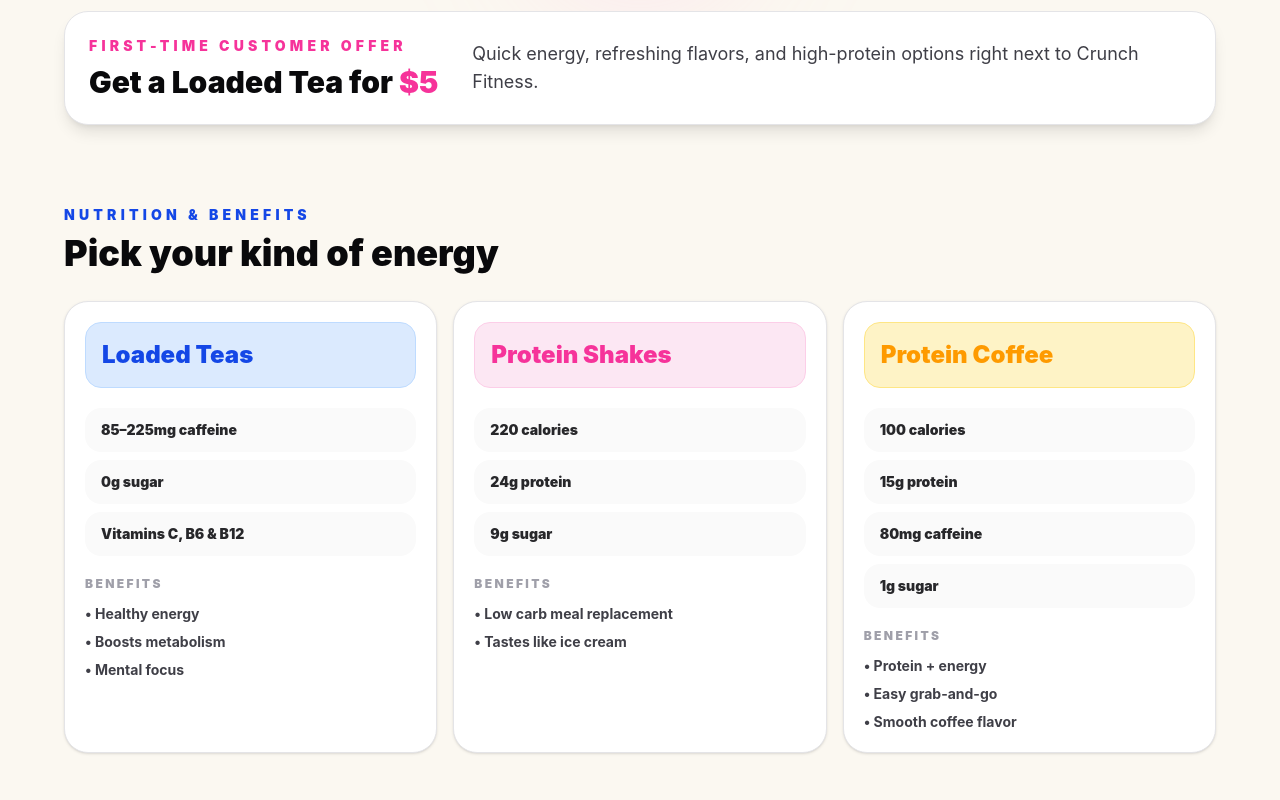
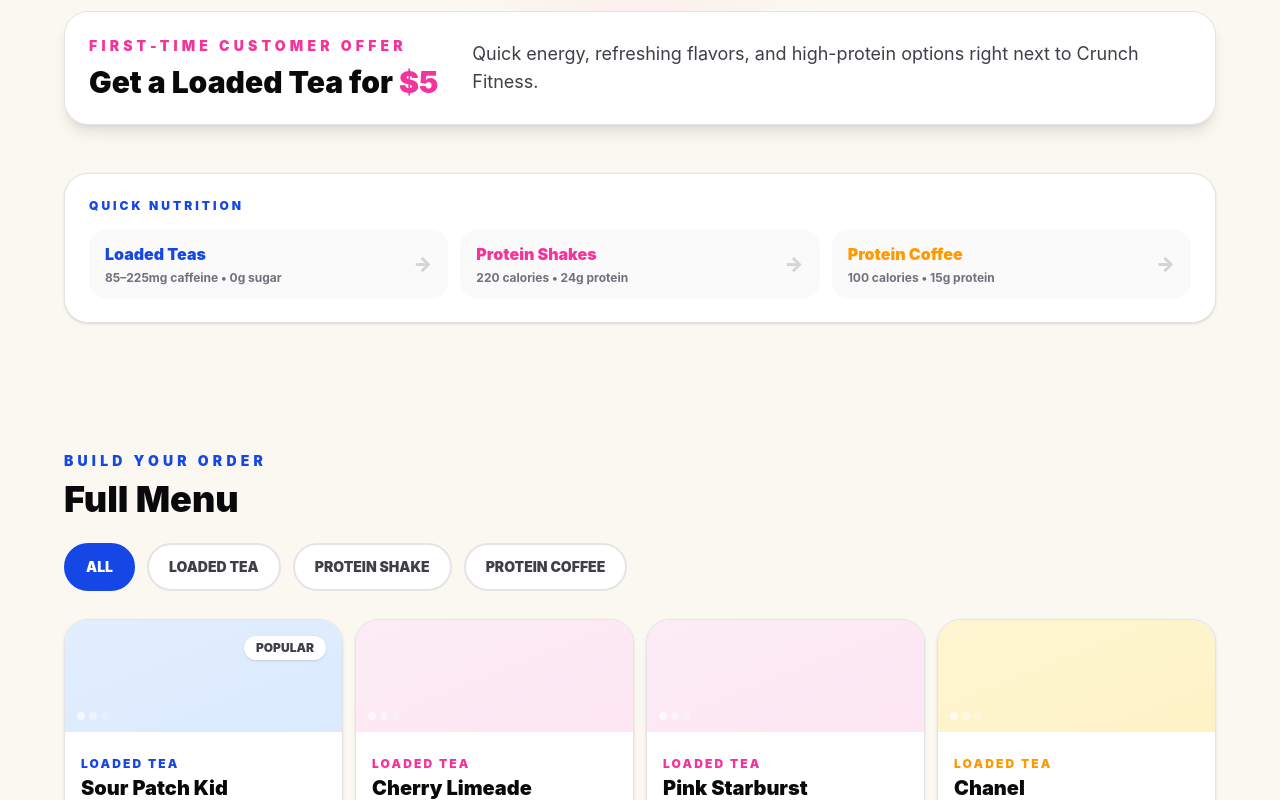
Before and after one commit to ramthwstudio/ba-energy-vault-demo, a React (Vite) app: page / in a window 1280 px wide. Shown: the part 920-1720 px from the top of the page. Built offline with nearby package versions, Linux system fonts and the light colour scheme.

Commit message:
adjusting nutri info for each type of drink

```diff
--- a/src/App.jsx
+++ b/src/App.jsx
@@ -125,6 +125,7 @@ export default function App() {
   const [notes, setNotes] = useState("")
   const [orderSubmitted, setOrderSubmitted] = useState(false)
   const [showAllMenu, setShowAllMenu] = useState(false)
+  const [activeBenefit, setActiveBenefit] = useState(null)
 
   const categoryItems =
     activeCategory === "All"
@@ -274,57 +275,37 @@ const canSubmit =
         </div>
       </section>
 
-      <section className="px-4 py-14 md:px-6 md:py-20">
-        <div className="mx-auto max-w-6xl">
-          <p className="text-xs font-black uppercase tracking-[0.25em] text-blue-700 md:text-sm md:tracking-[0.3em]">
-            Nutrition & Benefits
+      <section className="px-4 py-8 md:px-6 md:py-12">
+        <div className="mx-auto max-w-6xl rounded-3xl border border-zinc-200 bg-white p-4 shadow-sm md:p-6">
+          <p className="text-xs font-black uppercase tracking-[0.25em] text-blue-700">
+            Quick Nutrition
           </p>
 
-          <h2 className="mt-2 text-3xl font-black md:text-4xl">
-            Pick your kind of energy
-          </h2>
-
-          <div className="mt-7 grid gap-4 md:grid-cols-3">
+          <div className="mt-4 grid gap-3 md:grid-cols-3">
             {drinkBenefits.map((drink) => {
               const color =
                 drink.accent === "pink"
-                  ? "text-pink-500 bg-pink-100 border-pink-200"
+                  ? "text-pink-500"
                   : drink.accent === "yellow"
-                  ? "text-amber-500 bg-amber-100 border-amber-200"
-                  : "text-blue-700 bg-blue-100 border-blue-200"
+                  ? "text-amber-500"
+                  : "text-blue-700"
 
               return (
-                <div
+                <button
                   key={drink.title}
-                  className="rounded-3xl border border-zinc-200 bg-white p-5 shadow-sm"
+                  type="button"
+                  onClick={() => setActiveBenefit(drink)}
+                  className="flex cursor-pointer items-center justify-between gap-4 rounded-2xl bg-zinc-50 px-4 py-3 text-left transition hover:bg-zinc-100 active:scale-[0.98]"
                 >
-                  <div className={`rounded-2xl border p-4 ${color}`}>
-                    <h3 className="text-2xl font-black">{drink.title}</h3>
+                  <div>
+                    <p className={`font-black ${color}`}>{drink.title}</p>
+                    <p className="mt-1 text-xs font-bold text-zinc-500">
+                      {drink.stats.slice(0, 2).join(" • ")}
+                    </p>
                   </div>
 
-                  <div className="mt-5 grid gap-2">
-                    {drink.stats.map((stat) => (
-                      <div
-                        key={stat}
-                        className="rounded-2xl bg-zinc-50 px-4 py-3 text-sm font-black text-zinc-800"
-                      >
-                        {stat}
-                      </div>
-                    ))}
-                  </div>
-
-                  <div className="mt-5">
-                    <p className="text-xs font-black uppercase tracking-[0.2em] text-zinc-400">
-                      Benefits
-                    </p>
-
-                    <ul className="mt-3 grid gap-2 text-sm font-bold text-zinc-700">
-                      {drink.benefits.map((benefit) => (
-                        <li key={benefit}>• {benefit}</li>
-                      ))}
-                    </ul>
-                  </div>
-                </div>
+                  <span className="text-xl font-black text-zinc-300">→</span>
+                </button>
               )
             })}
           </div>
@@ -599,6 +580,53 @@ const canSubmit =
         </div>
       </section>
 
+      {activeBenefit && (
+        <div className="fixed inset-0 z-[60] flex items-end bg-black/40 p-4 backdrop-blur-sm md:items-center md:justify-center">
+          <div className="w-full rounded-3xl bg-white p-6 shadow-2xl md:max-w-lg">
+            <div className="flex items-start justify-between gap-4">
+              <div>
+                <p className="text-xs font-black uppercase tracking-[0.25em] text-blue-700">
+                  Nutrition Details
+                </p>
+
+                <h3 className="mt-2 text-3xl font-black">{activeBenefit.title}</h3>
+              </div>
+
+              <button
+                type="button"
+                onClick={() => setActiveBenefit(null)}
+                className="cursor-pointer rounded-full bg-zinc-100 px-4 py-2 font-black transition hover:bg-zinc-200"
+              >
+                ×
+              </button>
+            </div>
+
+            <div className="mt-6 grid gap-2">
+              {activeBenefit.stats.map((stat) => (
+                <div
+                  key={stat}
+                  className="rounded-2xl bg-zinc-50 px-4 py-3 text-sm font-black text-zinc-800"
+                >
+                  {stat}
+                </div>
+              ))}
+            </div>
+
+            <div className="mt-6">
+              <p className="text-xs font-black uppercase tracking-[0.2em] text-zinc-400">
+                Benefits
+              </p>
+
+              <ul className="mt-3 grid gap-2 text-sm font-bold text-zinc-700">
+                {activeBenefit.benefits.map((benefit) => (
+                  <li key={benefit}>• {benefit}</li>
+                ))}
+              </ul>
+            </div>
+          </div>
+        </div>
+      )}
+
       <a
         href="#order"
         className="fixed bottom-4 left-4 right-4 z-50 overflow-hidden rounded-2xl border border-white/10 bg-blue-700/95 text-white shadow-2xl shadow-blue-900/30 backdrop-blur-xl transition active:scale-[0.98] md:left-auto md:right-6 md:w-80"
```
